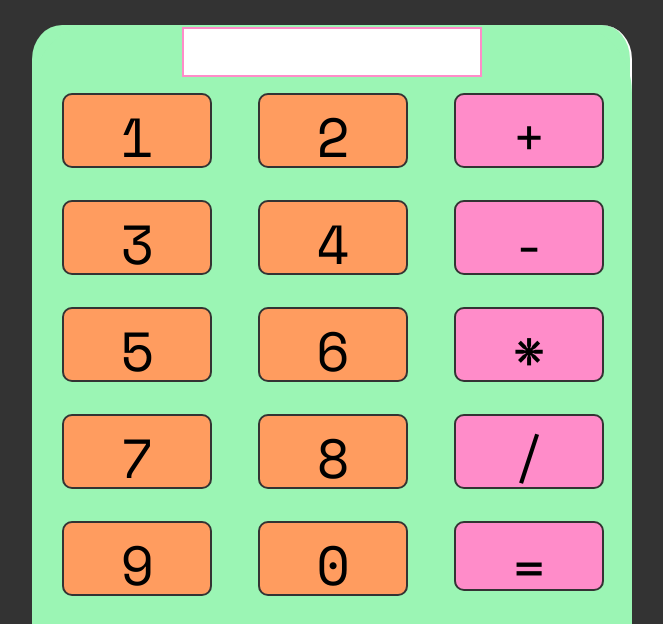
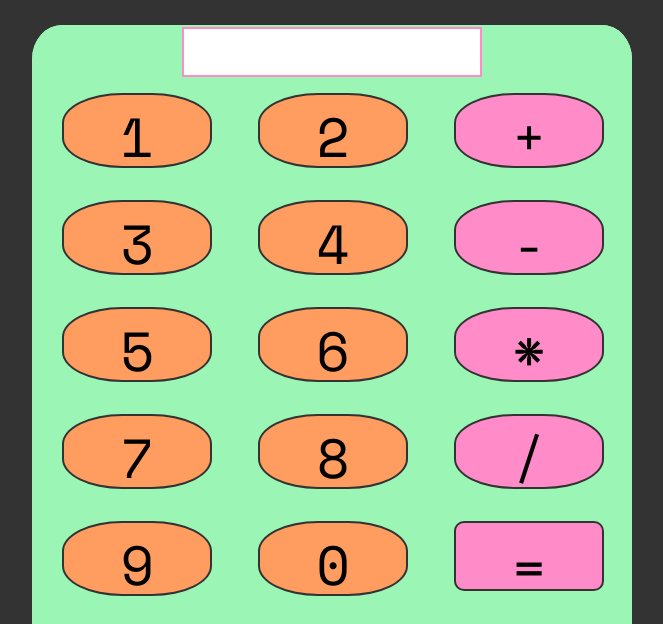
Before and after one commit to kfarfan/calculator, a plain HTML site: page index.html in a window 1280 px wide. Shown: the top 624 px of the page, without its empty margins (308-971 px from the left). Drawn offline with nearby package versions, Linux system fonts and the light colour scheme.

Commit message:
changed button styling and border radius of calculator

```diff
--- a/css/style.css
+++ b/css/style.css
@@ -19,11 +19,11 @@
 .container {
     height: 680px;
     width: 600px;
+    border-radius: 5%;
     background: var(--main-color);
     margin: 0 auto;
-    border-radius: 5%;
-    border-right: 2px solid #FFFFFF;
-    border-bottom: 2px solid #FFFFFF;
+    border-right: 5px solid #FFFFFF;
+    border-bottom: 5px solid #FFFFFF;
     font-family: 'Space Mono', monospace;
 }
 
@@ -33,6 +33,7 @@
     background: var(--main-color);
     margin: 0 auto;
     margin-top: 10px;
+    border-radius: 5%;
 }
 .inner__result {
     margin-top: 20px;
@@ -54,7 +55,7 @@
     width: 600px;
     display: flex;
     flex-wrap: wrap;
-    border-radius: 10%;
+    border-radius: 5%;
 }
 
 .calc__numbers {
@@ -64,6 +65,7 @@
     background: var(--main-button);
     border-radius: 10px;
     color: black;
+    border-radius: 40%;
     font-size: 55px;
     text-align: center;
     margin-left: 30px;
```
